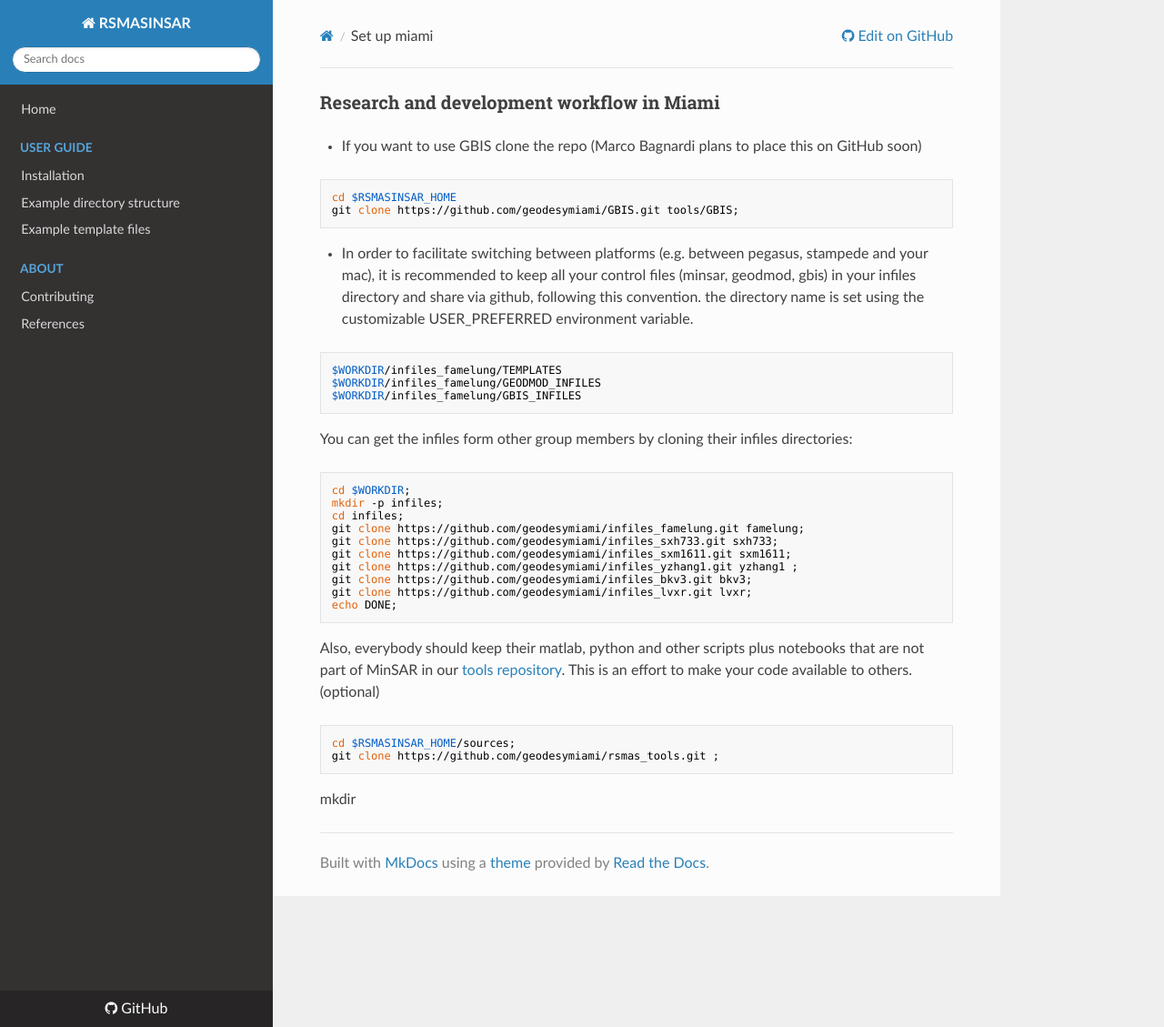
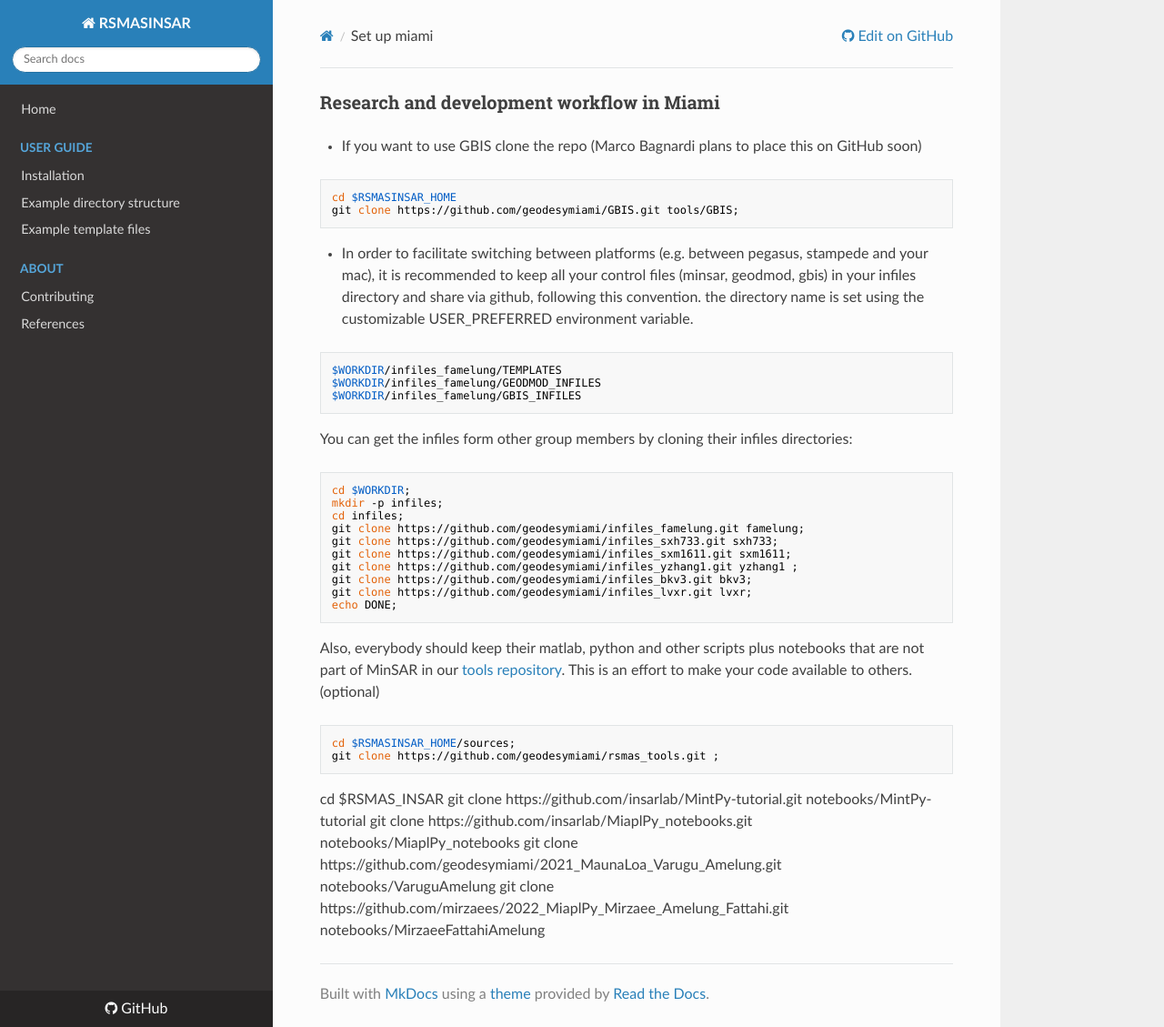
Before and after one commit to geodesymiami/rsmas_insar, an MkDocs documentation site: the page built from docs/set_up_miami.md, in a window 1280 px wide and 1129 px high. Shown: the whole window at 91% size. Built offline with MkDocs 1.6.1, drawn with Linux system fonts in a browser that asks for light colours; nearby versions of some CDN libraries.

Commit message:
Update set_up_miami.md

````diff
--- a/docs/set_up_miami.md
+++ b/docs/set_up_miami.md
@@ -30,5 +30,8 @@ Also, everybody should keep their matlab, python and other scripts  plus noteboo
 cd $RSMASINSAR_HOME/sources;
 git clone https://github.com/geodesymiami/rsmas_tools.git ;
 ```
-
-mkdir
+cd $RSMAS_INSAR
+git clone https://github.com/insarlab/MintPy-tutorial.git notebooks/MintPy-tutorial
+git clone https://github.com/insarlab/MiaplPy_notebooks.git notebooks/MiaplPy_notebooks
+git clone https://github.com/geodesymiami/2021_MaunaLoa_Varugu_Amelung.git notebooks/VaruguAmelung
+git clone https://github.com/mirzaees/2022_MiaplPy_Mirzaee_Amelung_Fattahi.git notebooks/MirzaeeFattahiAmelung
````
